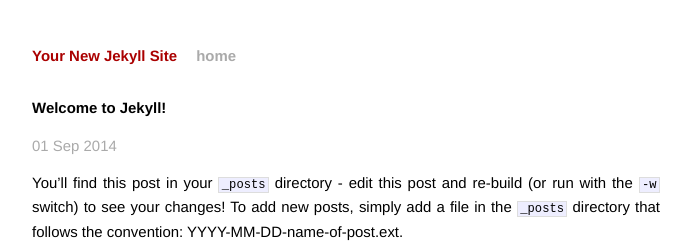
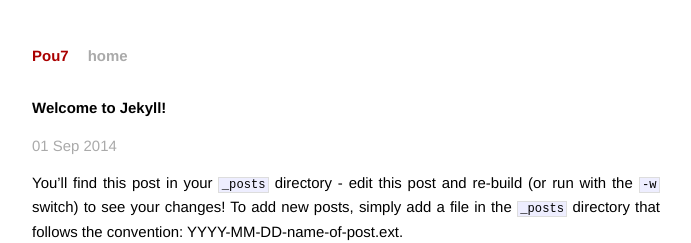
Before and after one commit to alienlebarge/pou7, a Jekyll site: the page built from _posts/2014-09-01-welcome-to-jekyll.markdown, in a window 1280 px wide. Shown: the top 243 px of the page, without its empty margins (294-985 px from the left). Built offline with Jekyll 4.4.1, drawn with Linux system fonts in a browser that asks for light colours.

Commit message:
update name and remove highlighter

```diff
--- a/_config.yml
+++ b/_config.yml
@@ -1,2 +1,2 @@
-name: Your New Jekyll Site
-pygments: true
+name: Pou7
+highlighter: false
```
